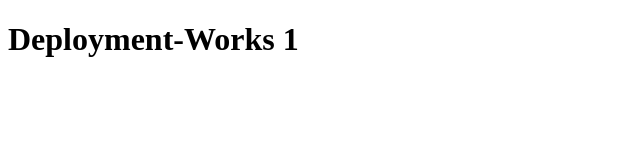
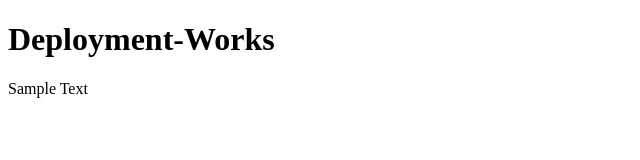
Before and after one commit to officialMKL/okteto-httpd-test, a plain HTML site: page src/index.html in a window 1280 px wide. Shown: the whole page, without its empty margins (0-640 px from the left). Drawn offline with Linux system fonts and the light colour scheme.

Commit message:
chore: remove build process ++ update html-file

```diff
--- a/src/index.html
+++ b/src/index.html
@@ -7,6 +7,7 @@
   <title>Okteto-Test</title>
 </head>
 <body>
-  <h1>Deployment-Works 1</h1>
+  <h1>Deployment-Works</h1>
+  <p>Sample Text</p>
 </body>
 </html>
```
Also changed, not shown: 1 other file.
